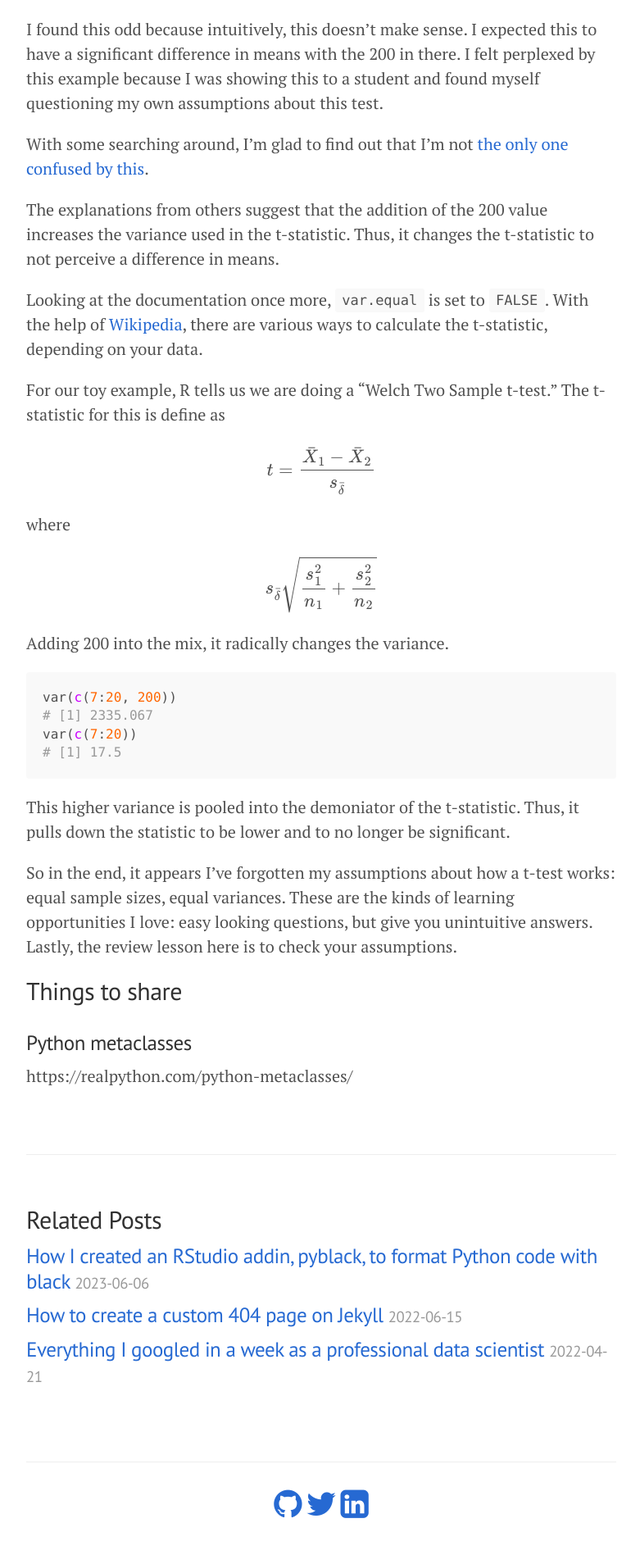
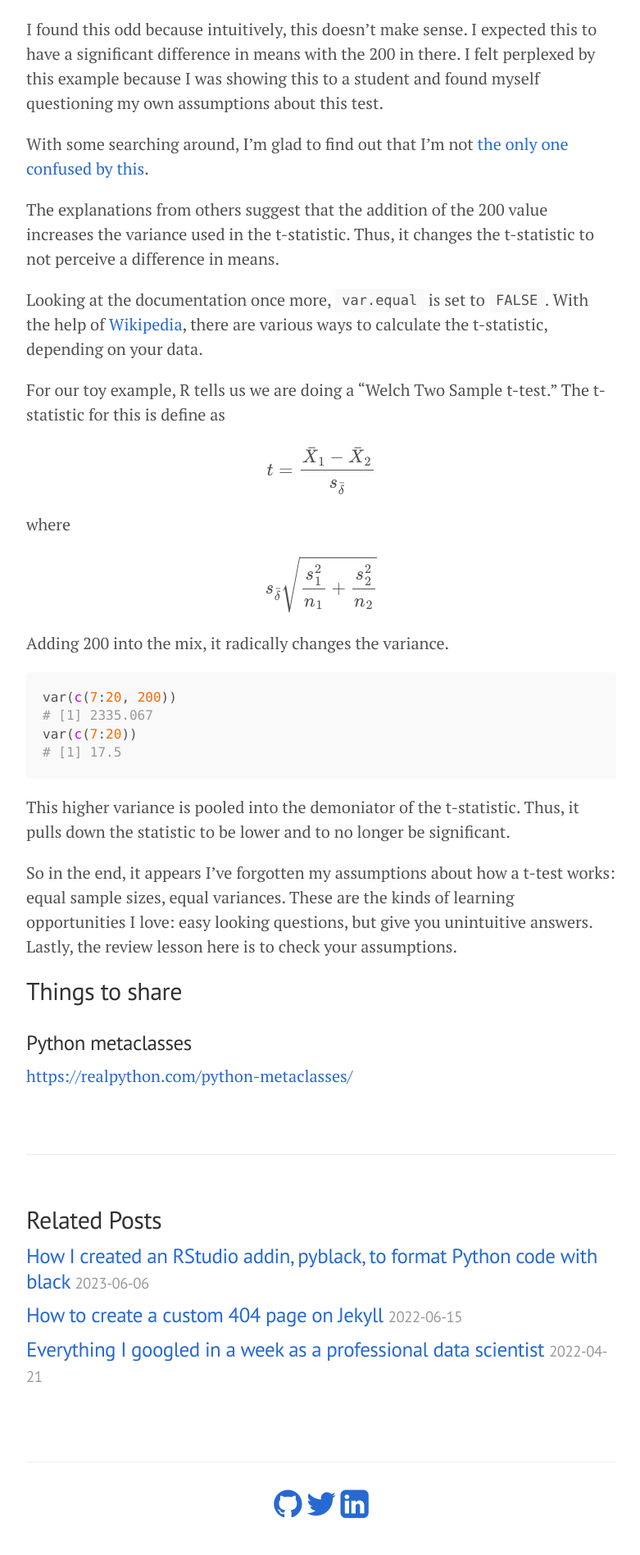
Before and after one commit to erictleung/erictleung.github.io, a Jekyll site: the page built from _posts/2019-04-20-confusion-about-t-test.md, in a window 1280 px wide. Shown: the part 778-2675 px from the top of the page at 82% size, without its empty margins (248-1029 px from the left). Built offline with Jekyll 4.4.1, drawn with Linux system fonts in a browser that asks for light colours; nearby versions of some CDN libraries; formulas are drawn with MathJax 3.

Commit message:
Fix non-URL link

```diff
--- a/_posts/2019-04-20-confusion-about-t-test.md
+++ b/_posts/2019-04-20-confusion-about-t-test.md
@@ -85,4 +85,4 @@ the review lesson here is to check your assumptions.
 
 ### Python metaclasses
 
-https://realpython.com/python-metaclasses/
+<https://realpython.com/python-metaclasses/>
```
